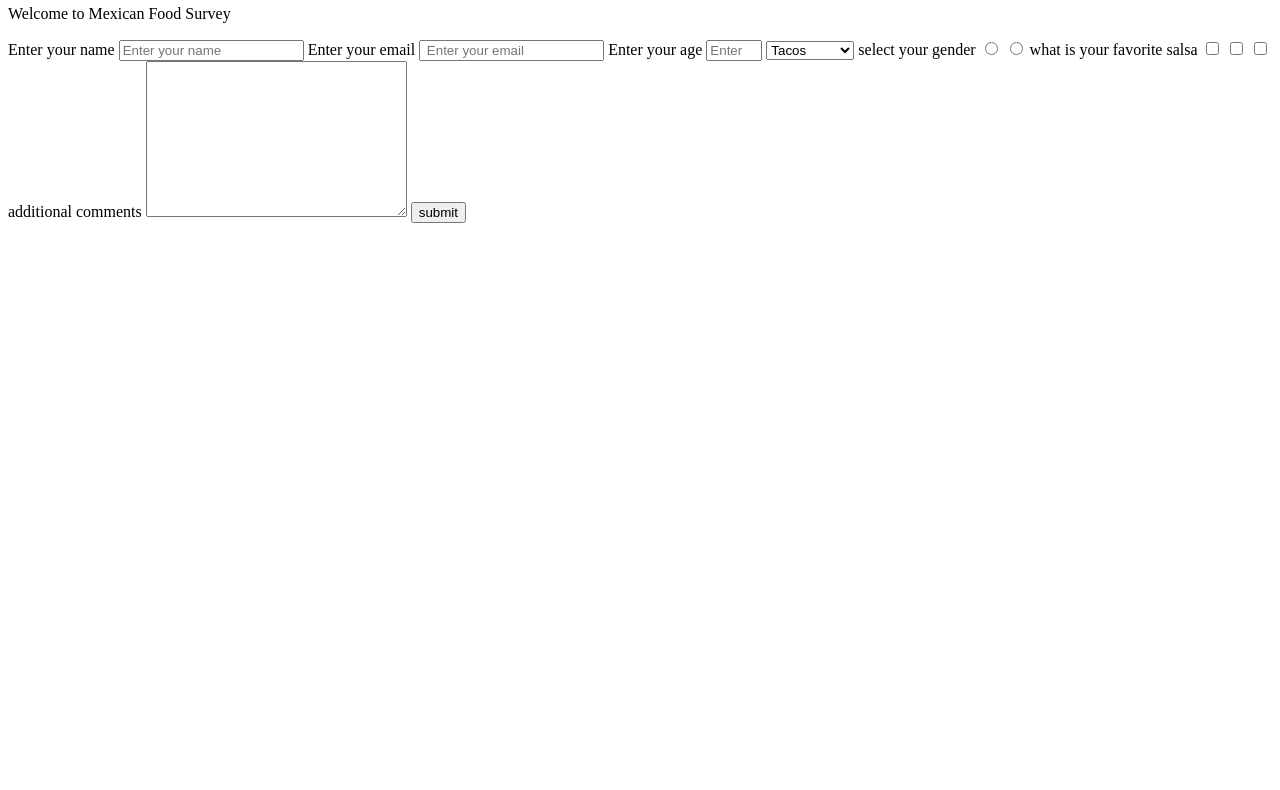
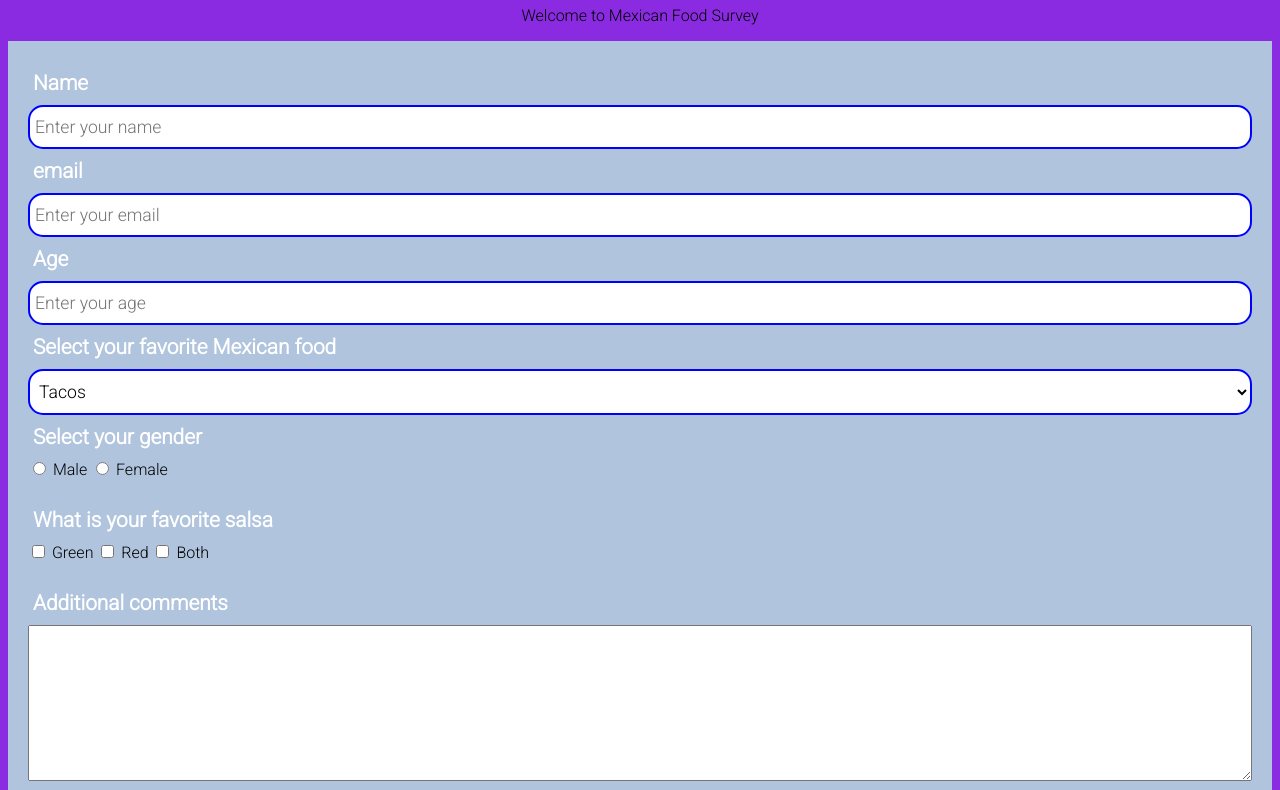
Before and after one commit to nojy777/Victor-and-Enoje, a plain HTML site: page index.html in a window 1280 px wide. Shown: the part 75-865 px from the top of the page. Before the commit the page ends 800 px from the top, so only its background shows below. Drawn offline with Linux system fonts and the light colour scheme.

Commit message:
CSS Finished, looking good

```diff
--- a/index.html
+++ b/index.html
@@ -1,47 +1,58 @@
 <!DOCTYPE html>
 <html lang="en">
+
 <head>
     <meta charset="UTF-8">
     <meta http-equiv="X-UA-Compatible" content="IE=edge">
     <meta name="viewport" content="width=device-width, initial-scale=1.0">
     <script src="challenges.js"></script>
+    <link rel="stylesheet" href="styles.css">
     <title>Survey-form</title>
 </head>
+
 <body>
     <header>
-        <h1  id = "title">Mexican food survey</h1>
-        <p id = "description"> Welcome to Mexican Food Survey </p>
+        <h1 id="title">Mexican food survey</h1>
+        <p id="description"> Welcome to Mexican Food Survey </p>
     </header>
-   <div>
+    <div class="form-area">
         <form id="survey-form">
-           <label for="name" id="name-label" > Enter your name</label>
-           <input type="text" id = "name" placeholder="Enter your name" required >
-           <label for="email" id="email-label"> Enter your email</label>
-           <input type="email" id = "email" placeholder=" Enter your email"  required>
-           <label for="number" id="number-label"> Enter your age</label>
-           <input type="number"id = "number"  placeholder="Enter your age" min="18" max = "50">
+            <label class="label-text" for="name" id="name-label">Name</label>
+            <input class="input-field" type="text" id="name" placeholder="Enter your name" required>
+            <label class="label-text for=" email" id="email-label">email</label>
+            <input class="input-field" type="email" id="email" placeholder="Enter your email" required>
+            <label class="label-text for=" number" id="number-label">Age</label>
+            <input class="input-field" type="number" id="number" placeholder="Enter your age" min="18" max="50">
 
-
-           <select id="dropdown" name="Mexican food">
+            <label class="label-text" for="dropdown">Select your favorite Mexican food</label>
+            <select class="input-field" id="dropdown" name="Mexican food">
                 <option value="Tacos">Tacos</option>
                 <option value="Fajitas">Fajitas</option>
                 <option value="Enchiladas">Enchiladas</option>
                 <option value="Pozole">Pozole</option>
                 <option value="Tamales">Tamales</option>
             </select>
-
-    <label for="gender"> select your gender</label>
-          <input type="radio" name ="gender" value = "male">
-          <input type="radio" name = "gender" value = "female">
-
-         <label for="salsa">what is your favorite salsa</label>
-         <input type="checkbox"  name="salsa" value = "green" >
-         <input type="checkbox"  name="salsa" value = "red" >
-         <input type="checkbox"  name="salsa" value = "both">
-
-         <label for="comments"> additional comments</label>
+            <label class="label-text" for="gender">Select your gender</label>
+            <div class="options-section">
+                <input type="radio" id="male" name="gender" value="male">
+                <label for="male">Male</label>
+                <input type="radio" name="gender" id="female" value="female">
+                <label for="female">Female</label>
+            </div>
+            <br>
+            <label class="label-text" for="salsa">What is your favorite salsa</label>
+            <div class="options-section">
+                <input type="checkbox" id="green" name="salsa" value="green">
+                <label for="green">Green</label>
+                <input type="checkbox" id="red" name="salsa" value="red">
+                <label for="red">Red</label>
+                <input type="checkbox" id="both" name="salsa" value="both">
+                <label for="both">Both</label>
+            </div>
+            <br>
+            <label class="label-text" for="comments">Additional comments</label>
             <textarea name="comments" id="comments" cols="30" rows="10"></textarea>
-         <input type="submit" id = "submit" value="submit">
+            <input type="submit" id="submit" value="submit">
 
 
         </form>
--- /dev/null
+++ b/styles.css
@@ -0,0 +1,45 @@
+@import url('https://fonts.googleapis.com/css2?family=Roboto:wght@300&display=swap');
+*{
+    font-family: 'Roboto', sans-serif;
+}
+body{
+    background-color:blueviolet;
+}
+header{
+    text-align: center;
+}
+.form-area{
+    background-color:lightsteelblue;
+}
+#survey-form{
+    display: flex;
+    flex-direction: column;
+    padding: 20px;
+    margin-bottom: 40px;
+}
+.label-text{
+    padding: 10px 5px;
+    /* border: 2px white solid; */
+    /* border-radius: 15px; */
+    color: white;
+    font-weight: bold;
+    font-size: 1.3em;
+}
+.input-field{
+    background-color: white;
+    padding: 10px 5px;
+    border: 2px blue solid;
+    border-radius: 15px;
+    font-size: 1.1em;
+}
+#comments{
+    margin-bottom: 40px;
+}
+#submit{
+    margin:0 auto;
+    padding: 5px 30px;
+    font-size: 20px;
+}
+.options-section{
+    display:inline-block;
+}
```
Lines whose indentation alone changed are shown as unchanged.
